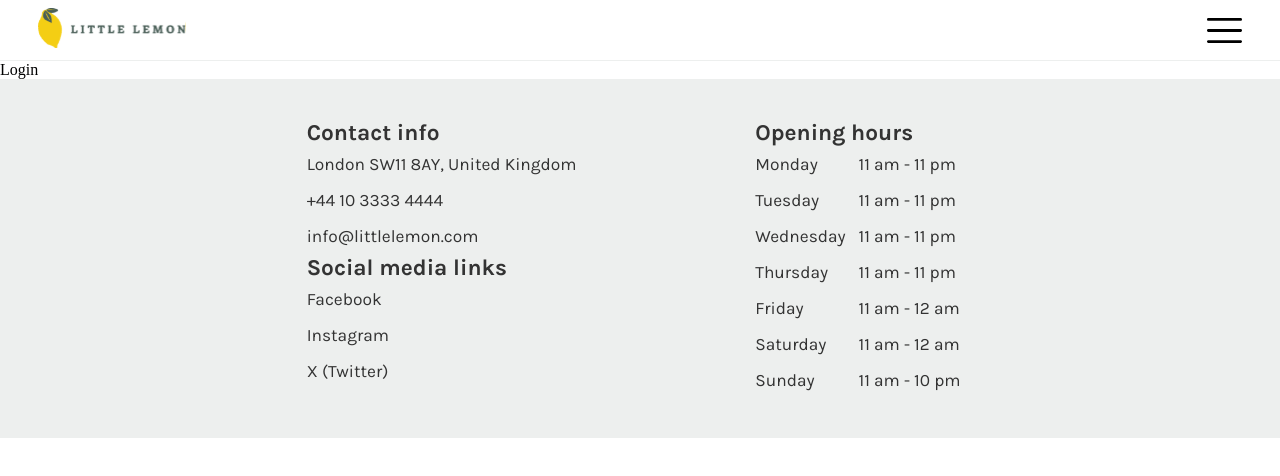
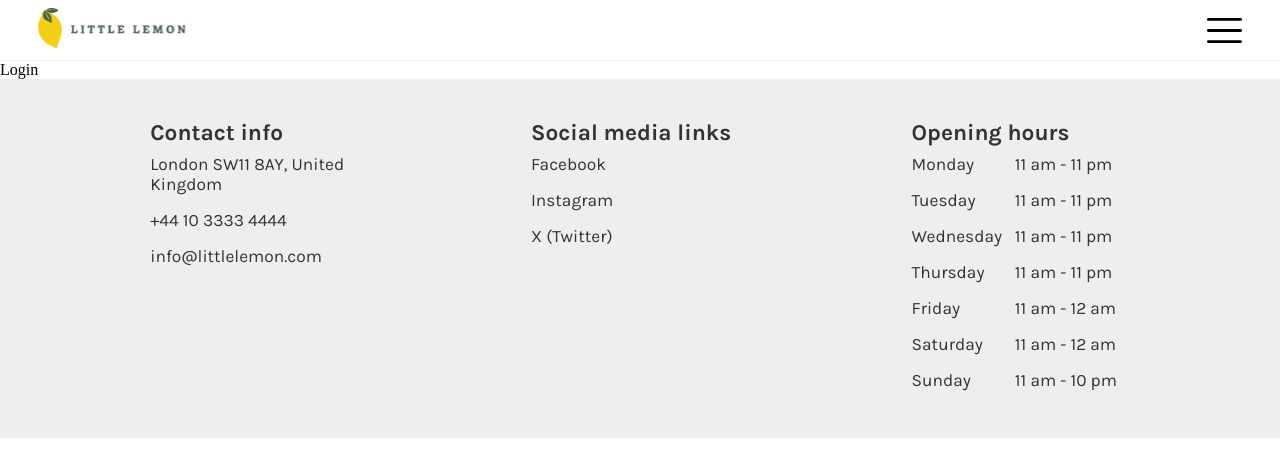
Before and after one commit to ptrkns/restaurant-website, a React (Create React App) app: page /login in a window 1280 px wide. Shown: the top 476 px of the page. Built offline with nearby package versions, Linux system fonts and the light colour scheme.

Commit message:
Updated the 'middle' media query

```diff
--- a/src/css/Footer.css
+++ b/src/css/Footer.css
@@ -30,7 +30,11 @@
         justify-content: space-evenly;
         width: 100vw;
         margin: auto;
-        padding: 5vh 10vw;
+        padding: 5vh 2vw;
+    }
+
+    .Contact-Section, .Social-Section {
+        width: 20vw;
     }
 }
 
--- a/src/js/Footer.js
+++ b/src/js/Footer.js
@@ -5,21 +5,23 @@ function Footer() {
   return (
     <div className='Footer-Parent'>
       <div className='Footer-Container'>
-        <section>
+        <section className='Contact-Section'>
           <p>Contact info</p>
           <ul>
             <li>London SW11 8AY, United Kingdom</li>
             <li>+44 10 3333 4444</li>
             <li>info@littlelemon.com</li>
           </ul>
-          <p>Social media links</p>
+        </section>
+        <section className='Social-Section'>
+        <p>Social media links</p>
           <ul>
             <li><a href='https://www.facebook.com' target='_blank'>Facebook</a></li>
             <li><a href='https://www.instagram.com' target='_blank'>Instagram</a></li>
             <li><a href='https://www.x.com' target='_blank'>X (Twitter)</a></li>
           </ul>
         </section>
-        <section>
+        <section className='Opening-Hours-Section'>
           <p>Opening hours</p>
           <table>
             <tbody>
```
